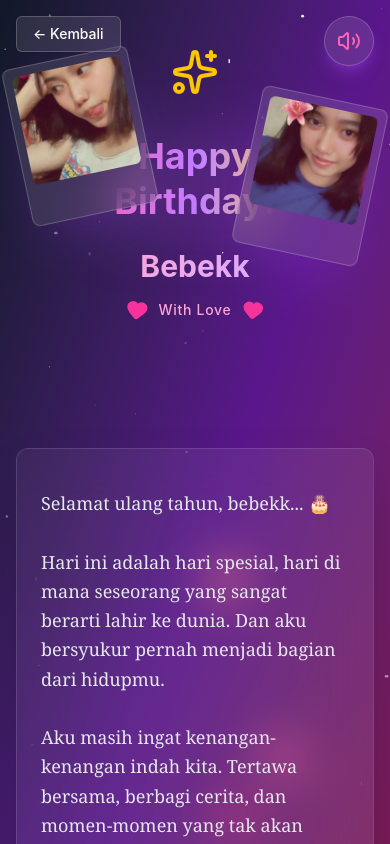
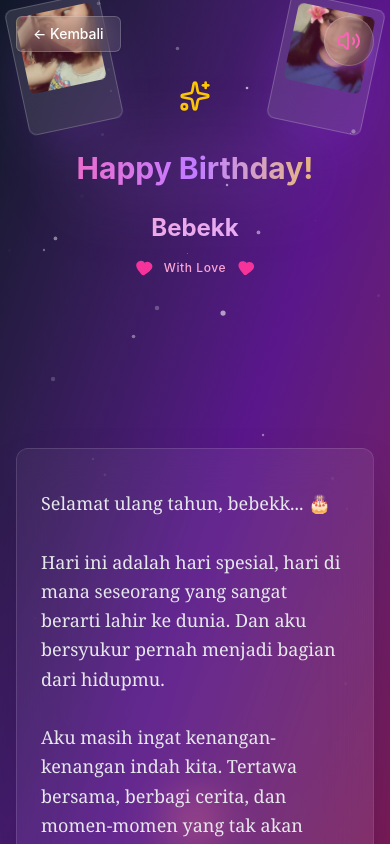
Before and after one commit to VannoAcno/Birthday-Letter, a React (Vite) app: page /letter in a window 390 px wide. Shown: the top 844 px of the page. Built offline with nearby package versions, Linux system fonts and the light colour scheme.

Commit message:
Responsive 1

```diff
--- a/src/pages/LetterPage.jsx
+++ b/src/pages/LetterPage.jsx
@@ -1,4 +1,4 @@
-import { useState, useEffect, useRef } from 'react'
+import { useState, useEffect, useRef, useMemo } from 'react'
 import { useNavigate } from 'react-router-dom'
 import { motion, AnimatePresence } from 'framer-motion'
 import { Button } from "@/components/ui/button"
@@ -29,6 +29,26 @@ Terima kasih sudah pernah ada. Terima kasih untuk semua kenangan indahnya.
 Selamat merayakan hidup. You deserve all the happiness in the world. ❤️
 
 - Dari aku, Vano -`
+
+  // ✅ Generate random positions SEKALI SAJA dengan useMemo
+  const starPositions = useMemo(() =>
+    [...Array(50)].map(() => ({
+      x: Math.random() * 100,
+      y: Math.random() * 100,
+      size: Math.random() * 3 + 1,
+      duration: 3 + Math.random() * 4,
+      delay: Math.random() * 2
+    })), []
+  )
+
+  const heartPositions = useMemo(() =>
+    [...Array(8)].map(() => ({
+      startX: Math.random() * 100,
+      endX: Math.random() * 100,
+      duration: 10 + Math.random() * 10,
+      delay: Math.random() * 16
+    })), []
+  )
 
   // 🎊 Confetti
   useEffect(() => {
@@ -74,14 +94,13 @@ Selamat merayakan hidup. You deserve all the happiness in the world. ❤️
     const playAudio = async () => {
       if (audioRef.current) {
         try {
-          audioRef.current.volume = 0.5 // Set volume 50%
+          audioRef.current.volume = 0.5
           await audioRef.current.play()
           setIsPlaying(true)
           console.log('✅ Musik berhasil diputar otomatis!')
         } catch (err) {
           console.log('❌ Autoplay diblokir browser, mencoba lagi...', err)
 
-          // Coba lagi setelah delay singkat
           setTimeout(async () => {
             try {
               await audioRef.current.play()
@@ -95,7 +114,6 @@ Selamat merayakan hidup. You deserve all the happiness in the world. ❤️
       }
     }
 
-    // Delay sedikit untuk memastikan audio element ready
     const timer = setTimeout(() => {
       playAudio()
     }, 500)
@@ -121,10 +139,10 @@ Selamat merayakan hidup. You deserve all the happiness in the world. ❤️
 
   // 📸 Foto untuk HEADER (Polaroid kiri & kanan di atas)
   const headerPhotos = [
-    { src: '/photos/photo5.webp', caption: '' },  // Kiri atas
-    { src: '/photos/photo4.webp', caption: '' },  // Kiri bawah
-    { src: '/photos/photo4.webp', caption: '' },  // Kanan atas
-    { src: '/photos/photo4.webp', caption: '' },  // Kanan bawah
+    { src: '/photos/photo5.webp', caption: '' },
+    { src: '/photos/photo4.webp', caption: '' },
+    { src: '/photos/photo4.webp', caption: '' },
+    { src: '/photos/photo4.webp', caption: '' },
   ]
 
   // 📸 Foto untuk GALLERY (di bawah)
@@ -137,54 +155,54 @@ Selamat merayakan hidup. You deserve all the happiness in the world. ❤️
 
   return (
     <div className="min-h-screen bg-gradient-to-br from-gray-900 via-purple-900 to-pink-900 p-4 md:p-8 relative overflow-hidden">
-      {/* Animated Background Stars */}
+      {/* Animated Background Stars - Posisi konsisten */}
       <div className="fixed inset-0 overflow-hidden pointer-events-none">
-        {[...Array(50)].map((_, i) => (
+        {starPositions.map((star, i) => (
           <motion.div
             key={i}
             className="absolute bg-white rounded-full"
             style={{
-              width: Math.random() * 3 + 'px',
-              height: Math.random() * 3 + 'px',
+              width: star.size + 'px',
+              height: star.size + 'px',
+              left: star.x + '%',
+              top: star.y + '%',
             }}
-            initial={{
-              x: Math.random() * (typeof window !== 'undefined' ? window.innerWidth : 1000),
-              y: Math.random() * (typeof window !== 'undefined' ? window.innerHeight : 800),
-              opacity: 0
-            }}
+            initial={{ opacity: 0 }}
             animate={{
               opacity: [0, 1, 0],
               scale: [1, 1.5, 1]
             }}
             transition={{
-              duration: 3 + Math.random() * 4,
+              duration: star.duration,
               repeat: Infinity,
-              delay: Math.random() * 2
+              delay: star.delay
             }}
           />
         ))}
       </div>
 
-      {/* Floating Hearts */}
+      {/* Floating Hearts - Posisi konsisten */}
       <div className="fixed inset-0 overflow-hidden pointer-events-none">
-        {[...Array(8)].map((_, i) => (
+        {heartPositions.map((heart, i) => (
           <motion.div
             key={i}
             className="absolute text-4xl"
+            style={{
+              left: heart.startX + '%'
+            }}
             initial={{
-              x: Math.random() * (typeof window !== 'undefined' ? window.innerWidth : 1000),
-              y: typeof window !== 'undefined' ? window.innerHeight + 100 : 900,
+              y: '100vh',
               rotate: 0
             }}
             animate={{
               y: -100,
               rotate: 360,
-              x: Math.random() * (typeof window !== 'undefined' ? window.innerWidth : 1000)
+              x: [0, (heart.endX - heart.startX) * 5, 0]
             }}
             transition={{
-              duration: 10 + Math.random() * 10,
+              duration: heart.duration,
               repeat: Infinity,
-              delay: i * 2,
+              delay: heart.delay,
               ease: "linear"
             }}
           >
@@ -235,8 +253,8 @@ Selamat merayakan hidup. You deserve all the happiness in the world. ❤️
               transition={{ duration: 0.8 }}
               className="relative min-h-[400px] md:min-h-[500px] pt-8"
             >
-              {/* Polaroid di KIRI ATAS */}
-              <div className="absolute left-0 md:left-0 top-10 md:top-0 w-32 md:w-40 z-20">
+              {/* Polaroid di KIRI ATAS - Lebih kecil di mobile */}
+              <div className="absolute left-0 md:left-0 -top-4 md:top-0 w-24 md:w-32 lg:w-40 z-20">
                 <motion.div
                   initial={{ opacity: 0, scale: 0, rotate: -15 }}
                   animate={{ opacity: 1, scale: 1, rotate: -12 }}
@@ -260,8 +278,8 @@ Selamat merayakan hidup. You deserve all the happiness in the world. ❤️
                 </motion.div>
               </div>
 
-              {/* Polaroid di KIRI BAWAH */}
-              <div className="absolute left-4 md:left-10 top-48 md:top-40 w-28 md:w-36 z-20 hidden md:block">
+              {/* Polaroid di KIRI BAWAH - Hidden di mobile */}
+              <div className="absolute left-2 md:left-10 top-32 md:top-40 w-20 md:w-28 lg:w-36 z-20 hidden md:block">
                 <motion.div
                   initial={{ opacity: 0, scale: 0, rotate: 10 }}
                   animate={{ opacity: 1, scale: 1, rotate: 8 }}
@@ -285,12 +303,12 @@ Selamat merayakan hidup. You deserve all the happiness in the world. ❤️
                 </motion.div>
               </div>
 
-              {/* Teks Happy Birthday di TENGAH */}
+              {/* Teks Happy Birthday di TENGAH - Responsive */}
               <motion.div
                 initial={{ opacity: 0, y: -50, scale: 0.5 }}
                 animate={{ opacity: 1, y: 0, scale: 1 }}
                 transition={{ type: 'spring', stiffness: 200, damping: 20, delay: 0.5 }}
-                className="text-center space-y-4 relative z-10 px-20 md:px-40"
+                className="text-center space-y-4 relative z-10 px-4 md:px-20 lg:px-40 mt-8 md:mt-0"
               >
                 <motion.div
                   initial={{ rotate: -180, scale: 0 }}
@@ -298,12 +316,12 @@ Selamat merayakan hidup. You deserve all the happiness in the world. ❤️
                   transition={{ type: 'spring', stiffness: 200, delay: 0.7 }}
                   className="inline-block"
                 >
-                  <Sparkles className="w-12 h-12 text-yellow-400 mx-auto mb-2" />
+                  <Sparkles className="w-8 h-8 md:w-12 md:h-12 text-yellow-400 mx-auto mb-2" />
                 </motion.div>
 
                 {/* ✅ DIPERBAIKI: Tambah px-4 py-2 leading-tight agar tidak terpotong */}
                 <motion.h1
-                  className="text-4xl md:text-7xl font-bold bg-gradient-to-r from-pink-400 via-purple-400 to-yellow-400 bg-clip-text text-transparent px-4 py-2 leading-tight"
+                  className="text-3xl md:text-5xl lg:text-7xl font-bold bg-gradient-to-r from-pink-400 via-purple-400 to-yellow-400 bg-clip-text text-transparent px-2 md:px-4 py-2 leading-tight"
                   animate={{
                     filter: ['drop-shadow(0 0 20px rgba(236, 72, 153, 0.5))', 'drop-shadow(0 0 40px rgba(168, 85, 247, 0.8))', 'drop-shadow(0 0 20px rgba(236, 72, 153, 0.5))']
                   }}
@@ -313,7 +331,7 @@ Selamat merayakan hidup. You deserve all the happiness in the world. ❤️
                 </motion.h1>
 
                 <motion.h2
-                  className="text-3xl md:text-6xl font-bold text-transparent bg-clip-text bg-gradient-to-r from-pink-300 to-purple-300"
+                  className="text-2xl md:text-4xl lg:text-6xl font-bold text-transparent bg-clip-text bg-gradient-to-r from-pink-300 to-purple-300"
                   initial={{ opacity: 0, x: -50 }}
                   animate={{ opacity: 1, x: 0 }}
                   transition={{ delay: 0.9 }}
@@ -326,20 +344,20 @@ Selamat merayakan hidup. You deserve all the happiness in the world. ❤️
                     animate={{ scale: [1, 1.3, 1], rotate: [0, 15, -15, 0] }}
                     transition={{ duration: 1.5, repeat: Infinity }}
                   >
-                    <Heart className="w-5 h-5 md:w-6 md:h-6 fill-pink-500 text-pink-500" />
+                    <Heart className="w-4 h-4 md:w-6 md:h-6 fill-pink-500 text-pink-500" />
                   </motion.div>
-                  <span className="text-sm md:text-lg font-medium tracking-wider">With Love</span>
+                  <span className="text-xs md:text-lg font-medium tracking-wider">With Love</span>
                   <motion.div
                     animate={{ scale: [1, 1.3, 1], rotate: [0, -15, 15, 0] }}
                     transition={{ duration: 1.5, repeat: Infinity, delay: 0.5 }}
                   >
-                    <Heart className="w-5 h-5 md:w-6 md:h-6 fill-pink-500 text-pink-500" />
+                    <Heart className="w-4 h-4 md:w-6 md:h-6 fill-pink-500 text-pink-500" />
                   </motion.div>
                 </div>
               </motion.div>
 
-              {/* Polaroid di KANAN ATAS */}
-              <div className="absolute right-0 md:right-0 top-20 md:top-10 w-32 md:w-40 z-20">
+              {/* Polaroid di KANAN ATAS - Lebih kecil di mobile */}
+              <div className="absolute right-0 md:right-0 -top-4 md:top-10 w-24 md:w-32 lg:w-40 z-20">
                 <motion.div
                   initial={{ opacity: 0, scale: 0, rotate: 15 }}
                   animate={{ opacity: 1, scale: 1, rotate: 12 }}
@@ -363,8 +381,8 @@ Selamat merayakan hidup. You deserve all the happiness in the world. ❤️
                 </motion.div>
               </div>
 
-              {/* Polaroid di KANAN BAWAH */}
-              <div className="absolute right-4 md:right-10 top-56 md:top-48 w-28 md:w-36 z-20 hidden md:block">
+              {/* Polaroid di KANAN BAWAH - Hidden di mobile */}
+              <div className="absolute right-2 md:right-10 top-32 md:top-48 w-20 md:w-28 lg:w-36 z-20 hidden md:block">
                 <motion.div
                   initial={{ opacity: 0, scale: 0, rotate: -10 }}
                   animate={{ opacity: 1, scale: 1, rotate: -8 }}
```
